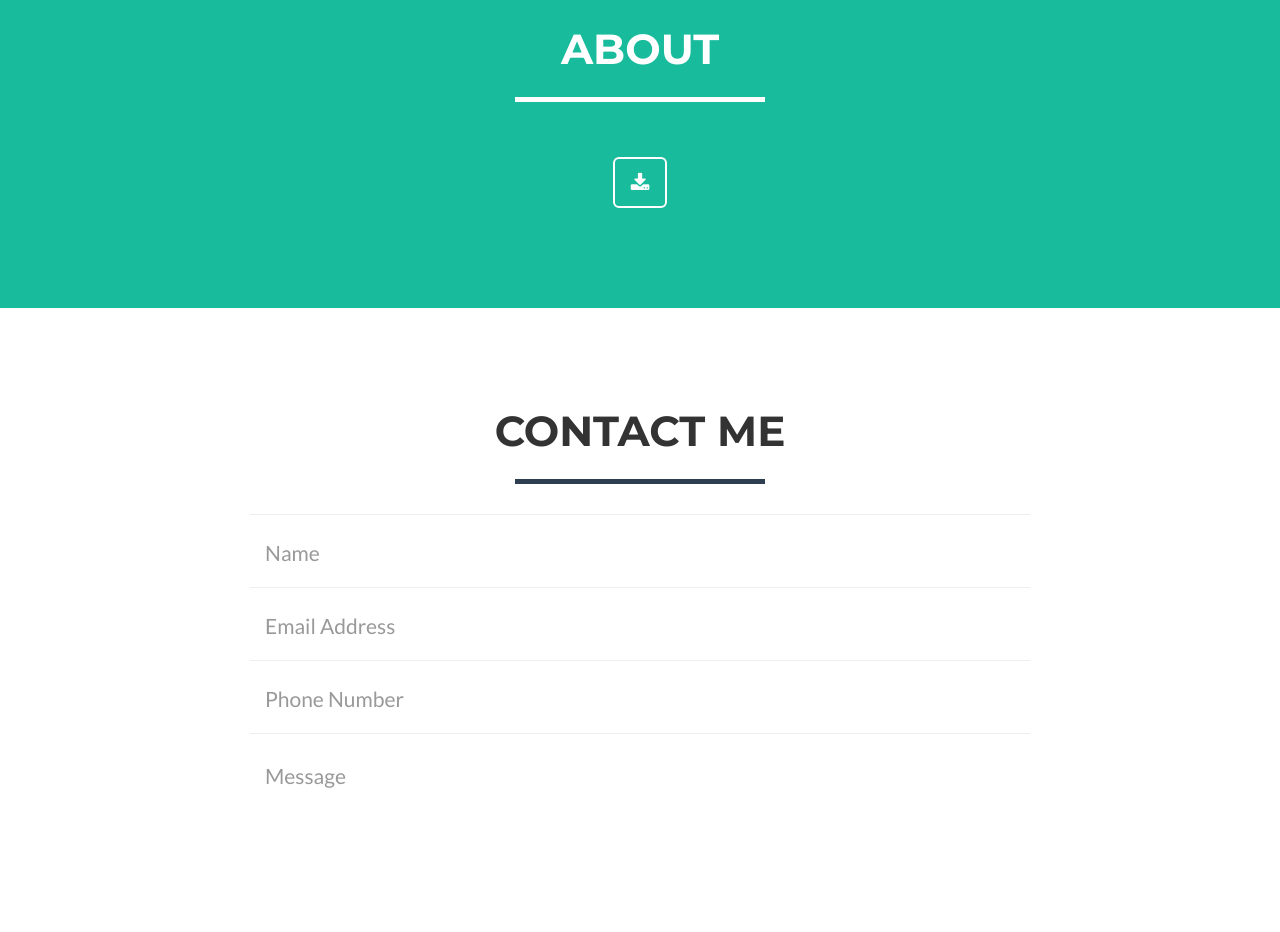
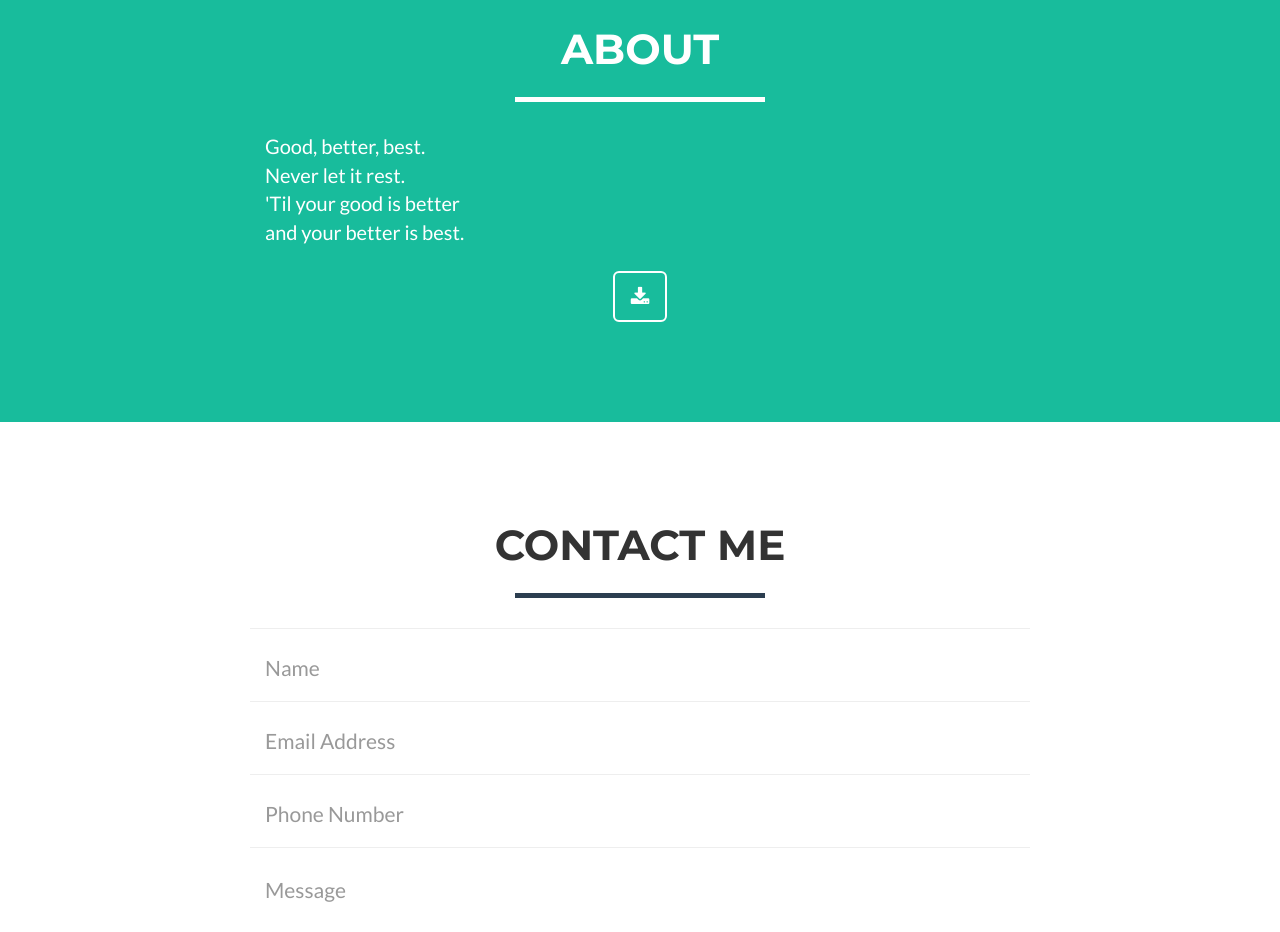
Before and after one commit to lhoydaDoyog/lhoydaDoyog.github.io, a website: page index.html in a window 1280 px wide. Shown: the part 1940-2872 px from the top of the page. Drawn offline with nearby package versions, Linux system fonts and the light colour scheme.

Commit message:
Update index.html

```diff
--- a/index.html
+++ b/index.html
@@ -176,7 +176,11 @@
             </div>
             <div class="row">
                 <div class="col-lg-4 col-lg-offset-2">
-                    <p></p>
+                    <p>Good, better, best.<br>
+                        Never let it rest. <br>
+                        'Til your good is better<br>
+                        and your better is best.
+</p>
                 </div>
                 <div class="col-lg-4">
                     <p></p>
```
